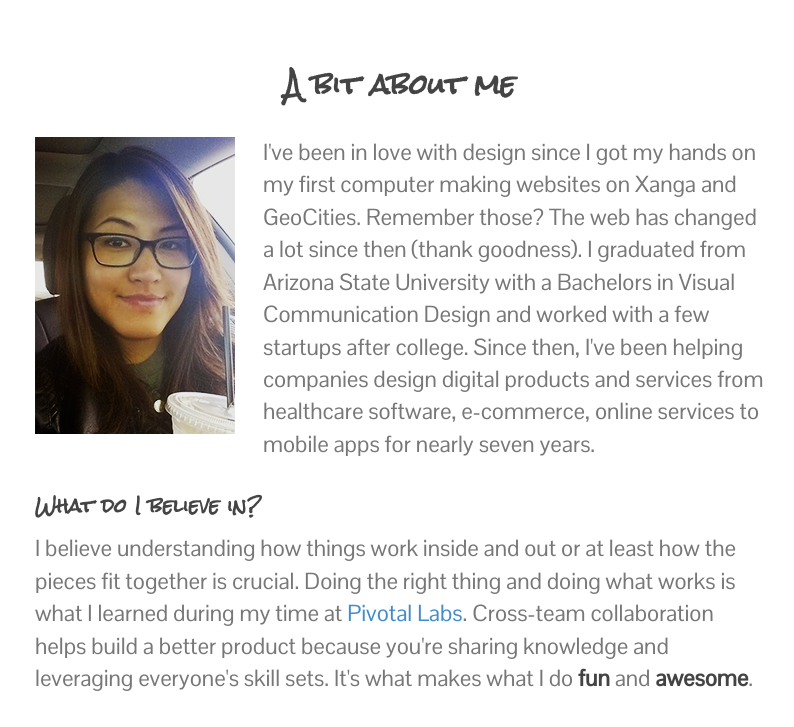
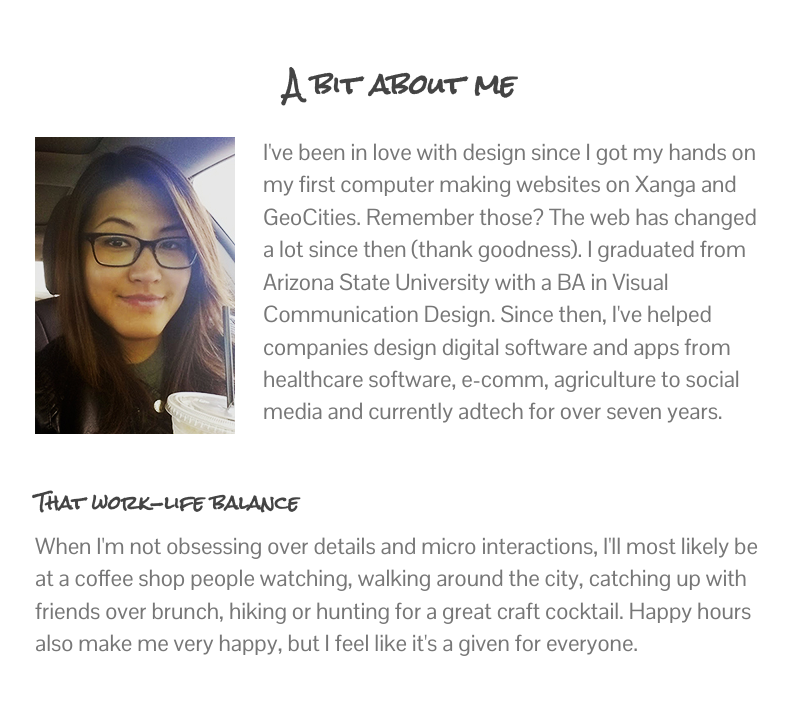
Before and after one commit to danymsan/danymarie.com, a plain HTML site: page index.html in a window 1280 px wide. Shown: the part 1560-2287 px from the top of the page, without its empty margins (240-1034 px from the left). Drawn offline with Linux system fonts and the light colour scheme; a script that the page names is missing; a web font is replaced by a local one.

Commit message:
Update About Me

```diff
--- a/index.html
+++ b/index.html
@@ -48,7 +48,7 @@
 
 	<div class="intro">
 		<div class="container text-center">
-			<h1 class="mtm">Hi, I'm Dany. I enjoy designing and collaborating on building product experiences. RAwr</h1>
+			<h1 class="mtm">Hi, I'm Dany. I enjoy designing and collaborating on building product experiences.</h1>
 			<!-- <h2 class="mtl">"A hidden connection is stronger than an obvious one."</h2> -->
 		</div>
 	</div>
@@ -151,10 +151,14 @@
 						<img src="img/me.jpg" alt="Dany" align="left" class="normalize mrl" width="40%">
 
 						<p>
-							I've been in love with design since I got my hands on my first computer making websites on Xanga and GeoCities. Remember those? The web has changed a lot since then (thank goodness). I graduated from Arizona State University with a Bachelors in Visual Communication Design and worked with a few startups after college. Since then, I've been helping companies design digital products and services from healthcare software, e-commerce, online services to mobile apps for nearly seven years.
+							I've been in love with design since I got my hands on my first computer making websites on Xanga and GeoCities.
+              Remember those? The web has changed a lot since then (thank goodness). I graduated from Arizona State University
+              with a BA in Visual Communication Design. Since then, I've helped companies design digital software
+              and apps from healthcare software, e-comm, agriculture to social media
+              and currently adtech for over seven years.
 						</p>
 
-						<h4>What do I believe in?</h4>
+						<!-- <h4>What do I believe in?</h4>
 						<p>
 							I believe understanding how things work inside and out or at least how the pieces fit together is crucial. Doing the right thing and doing what works is what I learned during my time at <a href="http://pivotal.io/labs" target="_blank">Pivotal Labs</a>. Cross-team collaboration helps build a better product because you're sharing knowledge and leveraging everyone's skill sets. It's what makes what I do <strong>fun</strong> and <strong>awesome</strong>.
 						</p>
@@ -163,13 +167,13 @@
 						</p>
 						<p>
 							Dabbling and learning new things is another passion of mine. I self taught myself front-end coding to have a better understanding of how static design gets translated into code and brought to life with the added functionality of transitions and animations. Reading, learning and doing new things not only broadens our skills, but enriches the work we do.
-						</p>
-
+						</p> -->
+            <br />
 						<h4>That work-life balance</h4>
 						<p>
 							When I'm not obsessing over details and micro interactions, I'll most likely be at a coffee shop people watching, walking around the city, catching up with friends over brunch, hiking or hunting for a great craft cocktail. Happy hours also make me very happy, but I feel like it's a given for everyone.
 						</p>
-						<p>
+						<!-- <p>
 							Oh and of course, video breaks that involve cuteness overload are the best.
 
 							<iframe src="https://vine.co/v/OdiFKizniE9/embed/simple" width="300" height="300" frameborder="0" class="mts"></iframe><script src="https://platform.vine.co/static/scripts/embed.js"></script>
@@ -177,7 +181,7 @@
 
 						<p>
 							I also recently went on a four month solo backpacking trip to SE Asia that's been a life altering experience. Now I'm back looking to work on meaningful products that'll improve people's lives. <a href="mailto:danymsan@gmail.com?subject=Hi%20Dany!" target="_blank"><strong>What can we build together?</strong></a>
-						</p>
+						</p> -->
 
 					</div>
 					<div class="col-md-2"></div>
```
